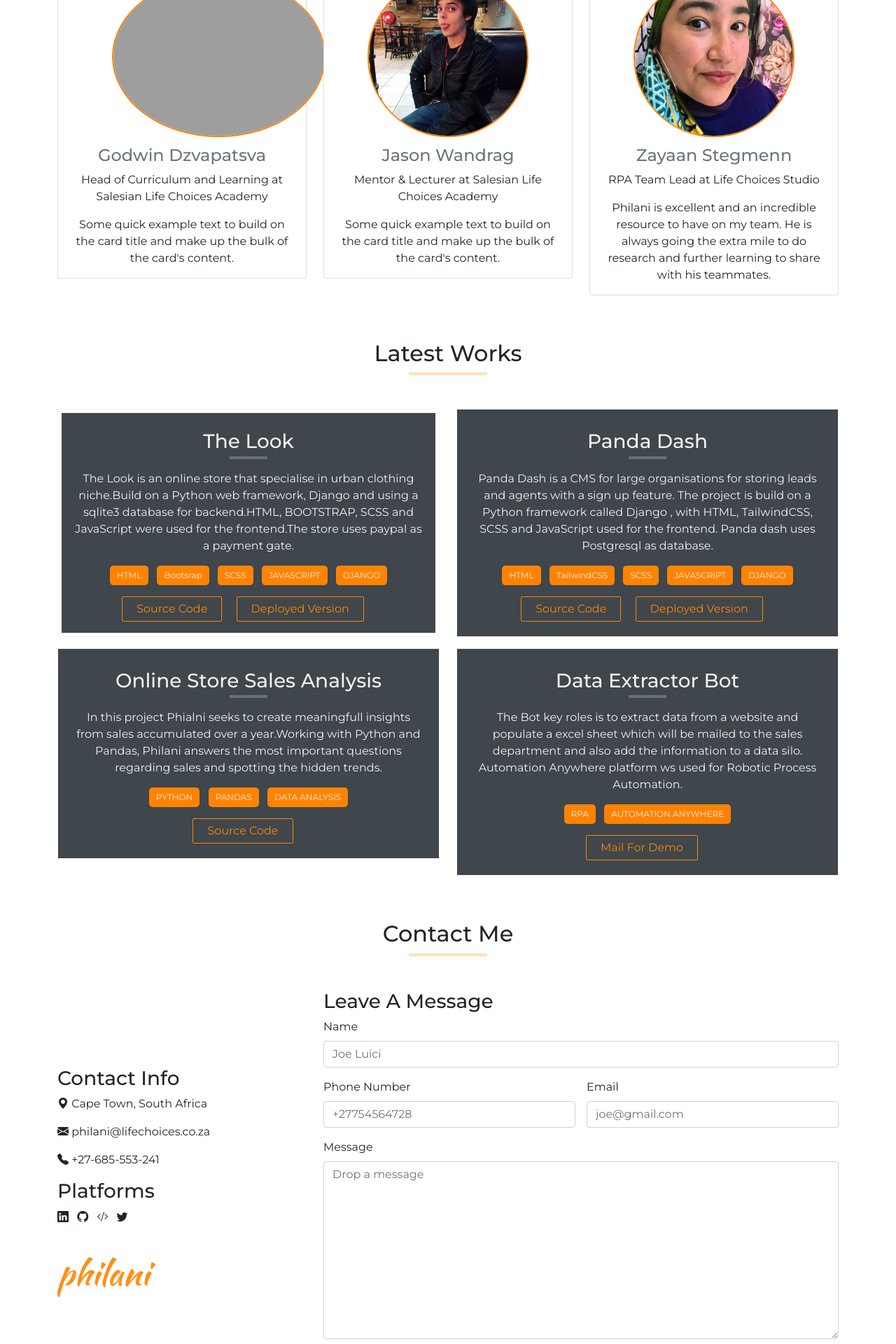
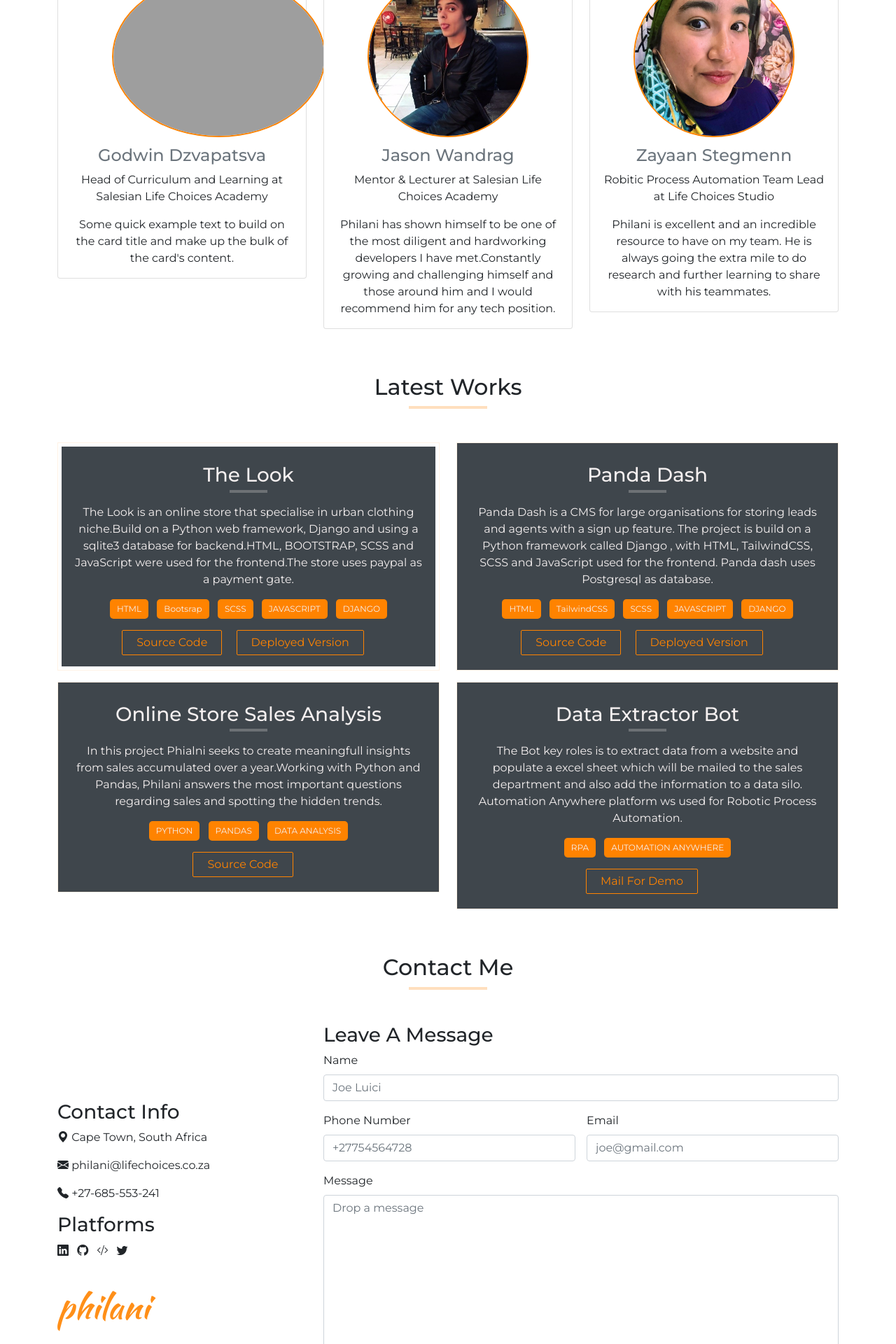
Before and after one commit to PhilaniAntony/meetphilani, a Django app: page / in a window 1280 px wide. Shown: the part 2362-4282 px from the top of the page at 70% size. Run offline with Django 3.2, Linux system fonts and the light colour scheme; some libraries are stand-ins or nearby versions; some web fonts are replaced; grey boxes are pictures that could not be loaded.

Commit message:
recommend

```diff
--- a/templates/index.html
+++ b/templates/index.html
@@ -270,7 +270,10 @@
                             <div class="recommendation-info">
                             <h4 class="card-subtitle mb-2 text-muted">Jason Wandrag</h4>
                             <p class="card-text">Mentor &  Lecturer at Salesian Life Choices  Academy</p>
-                            <p class="card-text">Some quick example text to build on the card title and make up the bulk of the card's content.</p>
+                            <p class="card-text">
+                                Philani has shown himself to be one of the most diligent and hardworking developers I have met.Constantly growing
+                                 and challenging himself and those around him and I would recommend him for any tech position.
+                            </p>
                             </div>
                         </div>
                     </div>
@@ -281,7 +284,7 @@
                             <img src="{% static 'images/zayaan.jpeg'%}"  class="img-fluid recommendation-image" alt="Jason MarQ ">
                             <div class="recommendation-info">
                             <h4 class="card-subtitle mb-2 text-muted">Zayaan Stegmenn</h4>
-                            <p class="card-text">RPA Team Lead at Life Choices Studio</p>
+                            <p class="card-text">Robitic Process Automation Team Lead at Life Choices Studio</p>
                             <p class="card-text">
                                 Philani is excellent and an incredible resource to have on my team. He is always going the extra mile
                                 to do research and further learning to share with his teammates.
```
